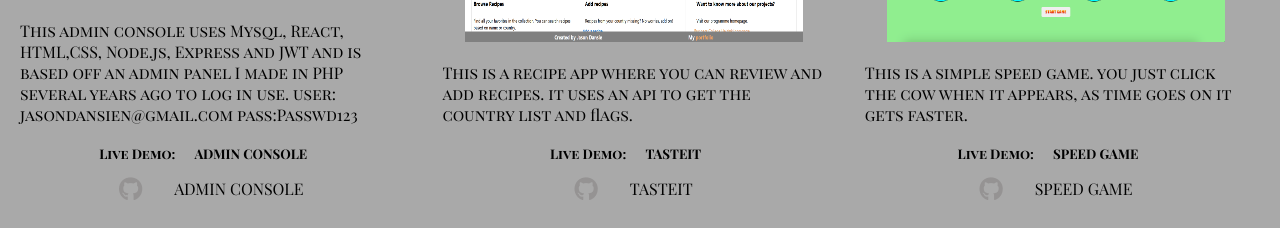
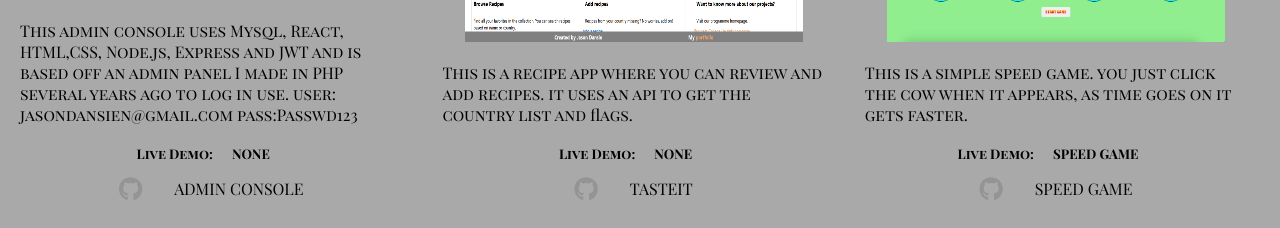
Before and after one commit to jasondansie/portfolio, a React (Create React App) app: page / in a window 1280 px wide. Shown: the part 1820-2048 px from the top of the page. Built offline with nearby package versions, Linux system fonts and the light colour scheme.

Commit message:
changes how livelink works

```diff
--- a/src/components/homepage/Home.jsx
+++ b/src/components/homepage/Home.jsx
@@ -96,6 +96,7 @@ const Home = () => {
                                     imagePath={project.imagePath}
                                     ProjectInfo={project.info}
                                     liveLink={project.livelink}
+                                    liveLinkName={project.liveLinkName}
                                     faIcon={project.faIcon}
                                     githubLink={project.githublink}
                                 />
--- a/src/components/homepage/ProjectCard.jsx
+++ b/src/components/homepage/ProjectCard.jsx
@@ -4,13 +4,13 @@ import SocialLink from '../SocialLink';
 import PropTypes from 'prop-types';
 
 
-const ProjectCard = ({ porjectTitle, ProjectInfo, imagePath, liveLink, githubLink, faIcon }) => {
+const ProjectCard = ({ porjectTitle, ProjectInfo, imagePath, liveLink, liveLinkName, githubLink, faIcon }) => {
     return (
         <div className={classes.ProjectCard}>
             <h3>{porjectTitle}</h3>
             <img src={imagePath} alt={porjectTitle} />
             <p>{ProjectInfo}</p>
-            <h5>Live Demo: <a href={liveLink} rel="noreferrer" target="_blank">{porjectTitle}</a></h5>
+            <h5>Live Demo: <a href={liveLink} rel="noreferrer" target="_blank">{liveLinkName}</a></h5>
             <div className={classes.githubInfo}>
                 <SocialLink
                     socialLink={githubLink}
--- a/src/components/homepage/projectList.json
+++ b/src/components/homepage/projectList.json
@@ -4,6 +4,7 @@
         "imagePath": "../../images/extranet.png",
         "info": "This admin console uses Mysql, React, HTML,CSS, Node.js, Express and JWT and is based off an admin panel I made in PHP several years ago to log in use. user: jasondansien@gmail.com pass:Passwd123",
         "livelink": "",
+        "liveLinkName": "None",
         "faIcon": "fa-brands fa-github fa-xl",
         "githublink": "https://github.com/jasondansie/react-intranet"
     },
@@ -12,6 +13,7 @@
         "imagePath": "../../images/tasetit.png",
         "info": "This is a recipe app where you can review and add recipes. it uses an api to get the country list and flags.",
         "livelink": "",
+        "liveLinkName": "None",
         "faIcon": "fa-brands fa-github fa-xl",
         "githublink": "https://github.com/jasondansie/react-tasteit"
     },
@@ -20,6 +22,7 @@
         "imagePath": "../../images/speedgame.png",
         "info": "This is a simple speed game. you just click the cow when it appears, as time goes on it gets faster.",
         "livelink": "https://public.bc.fi/s2201195/speed_game/",
+        "liveLinkName": "Speed Game",
         "faIcon": "fa-brands fa-github fa-xl",
         "githublink": "https://github.com/jasondansie/react-speedgame"
     },
@@ -28,6 +31,7 @@
         "imagePath": "../../images/pokedex.png",
         "info": "This is an app to show the use of an api to build a list of all the pokemon in the pokedex",
         "livelink": "https://public.bc.fi/s2201195/pokedex/",
+        "liveLinkName": "Pokedex",
         "faIcon": "fa-brands fa-github fa-xl",
         "githublink": "https://github.com/jasondansie/react-pokelist-hooks"
     }
```
